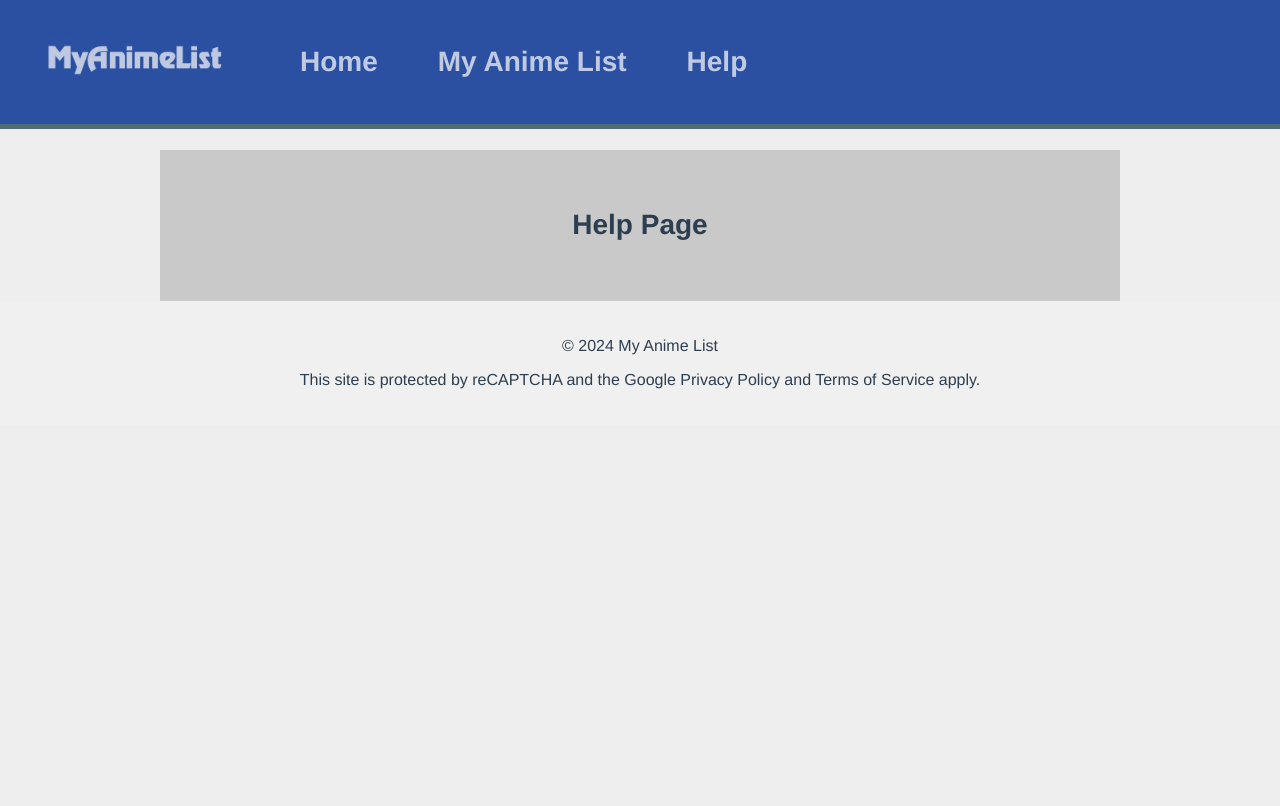
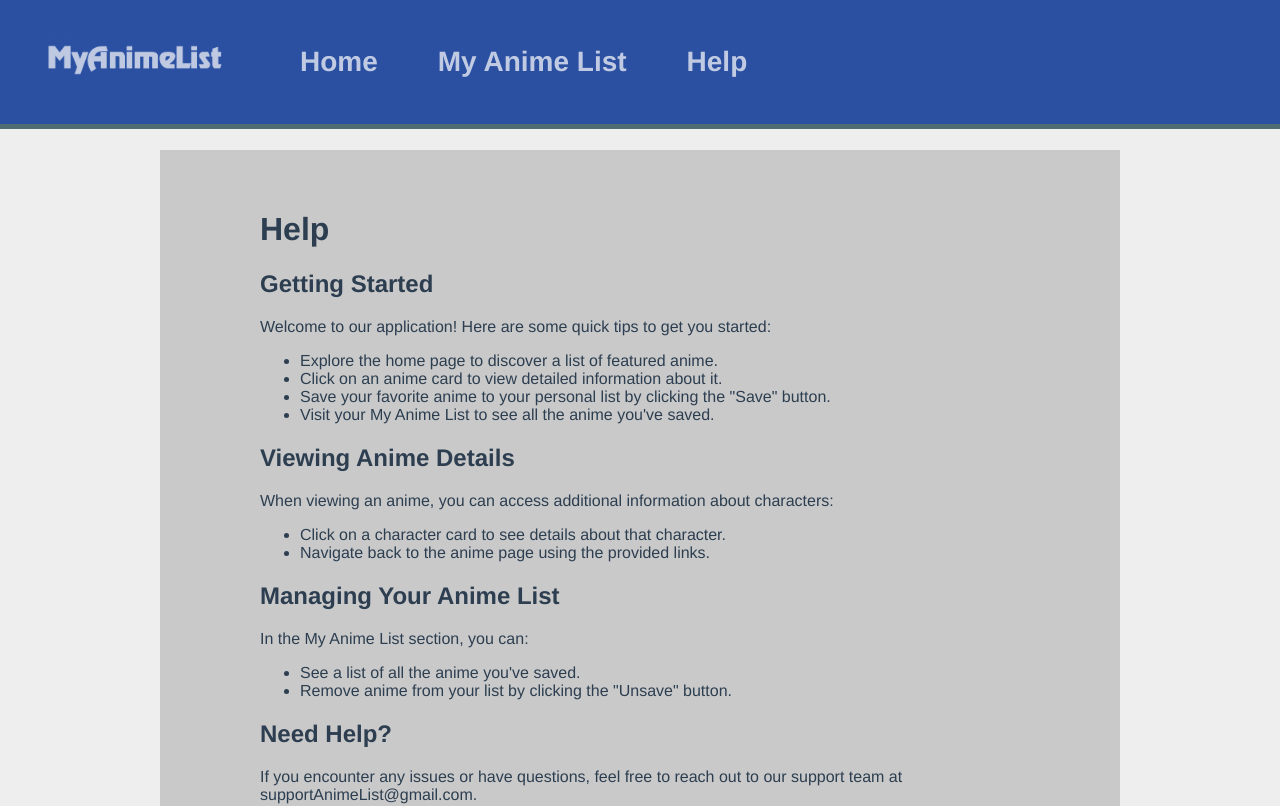
Before and after one commit to kolibrik666/animeList-projekt, a Vue app in the folder vue-project/: page /help in a window 1280 px wide. Shown: the top 806 px of the page. Built offline with nearby package versions, Linux system fonts and the light colour scheme.

Commit message:
Update HelpView.vue

```diff
--- a/vue-project/src/views/HelpView.vue
+++ b/vue-project/src/views/HelpView.vue
@@ -1,32 +1,59 @@
+<!-- HelpView.vue -->
 <template>
-  <div class="home">
-    <h1>Help Page</h1>
+  <div class="help">
+    <h1>Help</h1>
 
+    <h2>Getting Started</h2>
+    <p>
+      Welcome to our application! Here are some quick tips to get you started:
+    </p>
+    <ul>
+      <li>Explore the home page to discover a list of featured anime.</li>
+      <li>Click on an anime card to view detailed information about it.</li>
+      <li>Save your favorite anime to your personal list by clicking the "Save" button.</li>
+      <li>Visit your My Anime List to see all the anime you've saved.</li>
+    </ul>
+
+    <h2>Viewing Anime Details</h2>
+    <p>
+      When viewing an anime, you can access additional information about characters:
+    </p>
+    <ul>
+      <li>Click on a character card to see details about that character.</li>
+      <li>Navigate back to the anime page using the provided links.</li>
+    </ul>
+
+    <h2>Managing Your Anime List</h2>
+    <p>
+      In the My Anime List section, you can:
+    </p>
+    <ul>
+      <li>See a list of all the anime you've saved.</li>
+      <li>Remove anime from your list by clicking the "Unsave" button.</li>
+    </ul>
+
+    <h2>Need Help?</h2>
+    <p>
+      If you encounter any issues or have questions, feel free to reach out to our support team at supportAnimeList@gmail.com.
+    </p>
   </div>
 </template>
 
 <script>
 export default {
-
-}
+  name: 'HelpView',
+};
 </script>
 
 <style scoped>
-.home {
-  max-width: 1200px;
-  text-align: center;
+.help {
+  max-width: 800px;
   margin: 0 auto;
   padding: 20px;
+  text-align: left;
 }
 
-h1 {
-  font-size: 28px;
-  margin-bottom: 20px;
-}
-
-.anime-list {
-  display: flex;
-  flex-wrap: wrap;
-  gap: 26px;
+.help h2 {
+  margin-top: 20px;
 }
 </style>
```
